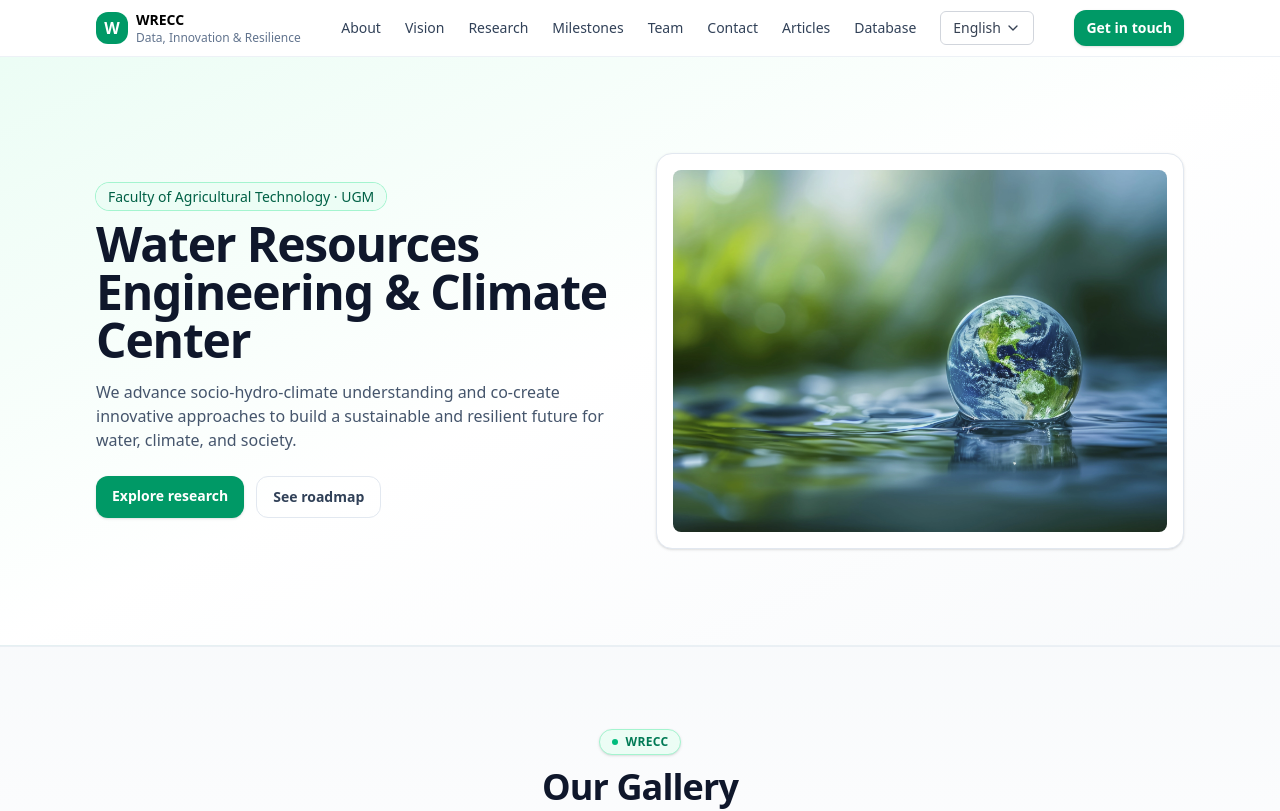
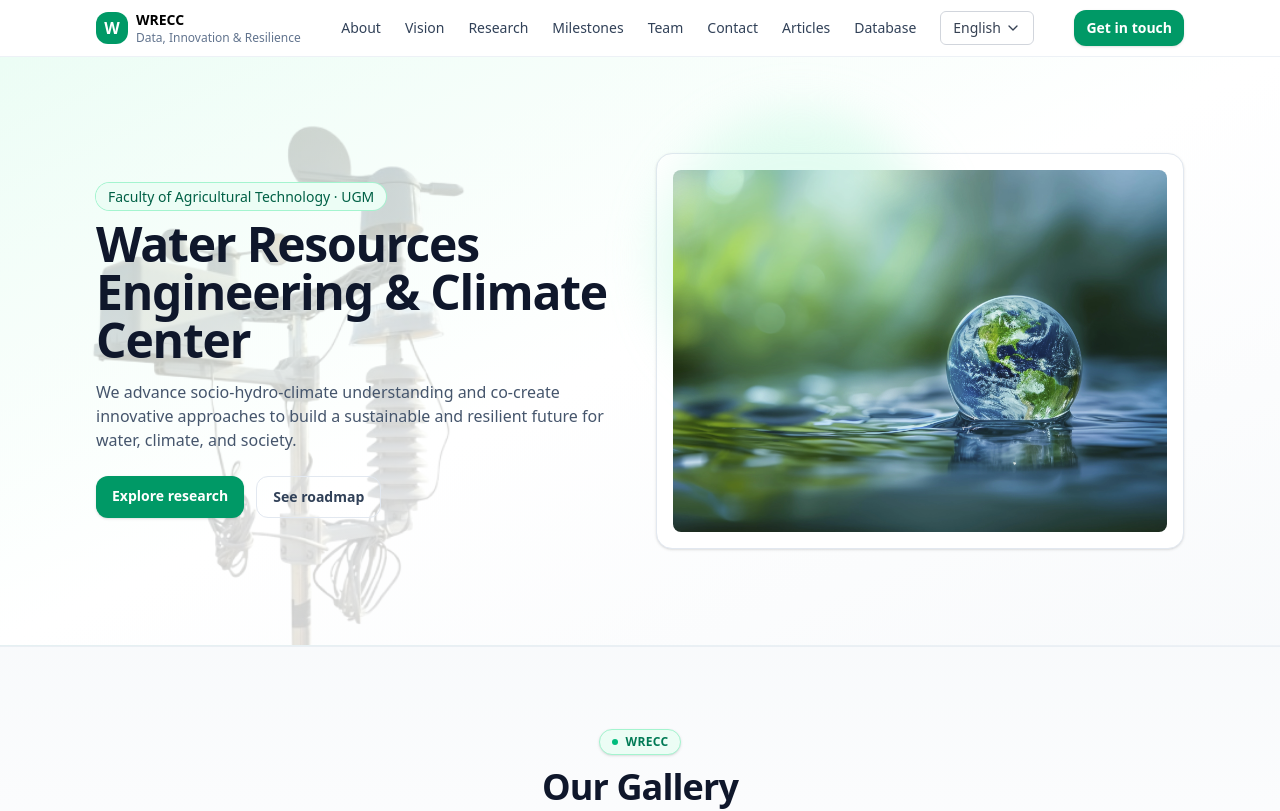
Before and after one commit to inamnurulf/wrec-profile, a Next.js app: page /articles in a window 1280 px wide. Shown: the top 811 px of the page. Built offline with nearby package versions, Linux system fonts and the light colour scheme; no server answers.

Commit message:
feat: add bg image

```diff
--- a/src/components/Hero.js
+++ b/src/components/Hero.js
@@ -5,10 +5,22 @@ import Pill from "./atoms/Pill";
 import { useTranslations } from "next-intl";
 
 export default function Hero() {
-  const t = useTranslations(); // no "Hero" namespace since one file only
+  const t = useTranslations();
 
   return (
     <section className="relative overflow-hidden border-b border-slate-200/60 bg-gradient-to-br from-emerald-50 via-white to-slate-50">
+      {/* Background image positioned left */}
+      <img
+        src="/images/weather-bg.png"
+        alt="Weather station background"
+        className="absolute left-0 top-0 z-0 h-full  object-cover opacity-50 pointer-events-none"
+      />
+
+      {/* Optional blending veil */}
+      <div className="absolute inset-0 z-0 bg-gradient-to-br from-emerald-50/40 via-white/60 to-slate-50/70 pointer-events-none" />
+
+      {/* Foreground content */}
+      <div className="relative z-10">
         <Container>
           <div className="grid gap-8 py-16 sm:py-24 md:grid-cols-2 md:items-center">
             <div>
@@ -34,6 +46,7 @@ export default function Hero() {
                 </a>
               </div>
             </div>
+
             <div className="relative">
               <div className="aspect-[4/3] w-full rounded-2xl border border-slate-200 bg-white p-4 shadow-sm">
                 <div className="grid h-full place-items-center rounded-xl bg-gradient-to-br from-emerald-100 to-slate-100">
@@ -44,10 +57,11 @@ export default function Hero() {
                   />
                 </div>
               </div>
-            <div className="pointer-events-none absolute -left-10 -top-10 -z-10 h-72 w-72 rounded-full bg-emerald-200/30 blur-3xl" />
+              <div className="pointer-events-none absolute -left-0 -top-10 z-0 h-72 w-72 rounded-full bg-emerald-200/30 blur-xl" />
             </div>
           </div>
         </Container>
+      </div>
     </section>
   );
 }
```
Also changed, not shown: public/images/weather-bg.png (added). Lines whose indentation alone changed are shown as unchanged.
